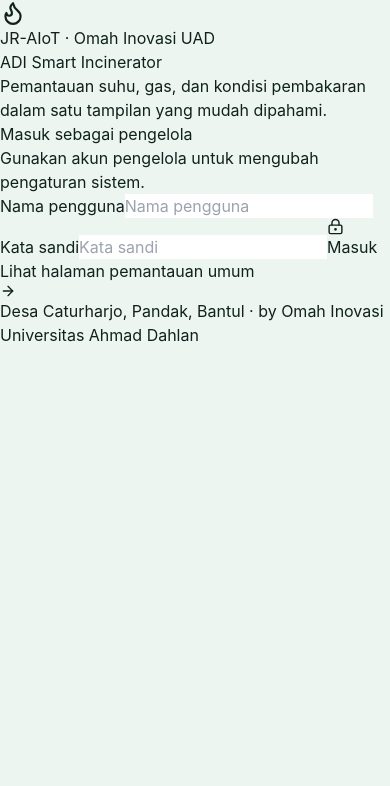
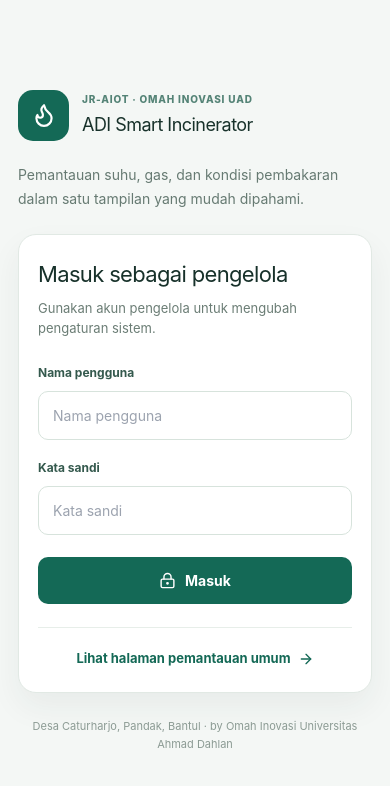
Before and after one commit to jrcoreid-repo/IoT_Incenerator_2026, a Next.js app: page /login in a window 390 px wide. Shown: the top 786 px of the page. Built offline with nearby package versions, Linux system fonts and the light colour scheme.

Commit message:
design: simplify dashboard visual system and add clean responsive login styles

```diff
--- a/app/globals.css
+++ b/app/globals.css
@@ -407,38 +407,64 @@ h1,h2,h3,p { margin-top: 0; }
 
 .mobile-nav { display:none; }
 
-.login-page {
-  min-height:100vh; display:grid; place-items:center; padding:22px;
-  background:
-    radial-gradient(circle at 50% 0%, rgba(46,230,180,.16), transparent 28rem),
-    linear-gradient(180deg,#071a16,#0a2d26);
+
+/* Minimal login: one clear form, no decorative machine illustration. */
+.login-simple {
+  min-height:100vh; display:grid; place-items:center;
+  padding:32px 18px; background:#f4f7f5; color:#17312a;
 }
-.login-card {
-  width:min(420px,100%); border:1px solid rgba(255,255,255,.10);
-  background:rgba(9,31,26,.82); color:#fff; border-radius:24px;
-  box-shadow:0 28px 70px rgba(0,0,0,.28); padding:30px; backdrop-filter:blur(18px);
+.login-simple-shell { width:min(476px,100%); }
+.login-simple-brand { display:flex; align-items:center; gap:13px; }
+.login-simple-mark {
+  width:51px; height:51px; flex:0 0 auto; display:grid; place-items:center;
+  border-radius:15px; color:#fff; background:#146956;
 }
-.login-card .brand-mark {
-  width:50px;height:50px;border-radius:16px;display:grid;place-items:center;
-  background:linear-gradient(135deg,#2ee6b4,#0ea5e9);color:#05251d;margin-bottom:20px;
+.login-simple-overline {
+  margin:0 0 4px; color:#548376; font-size:10px;
+  letter-spacing:.08em; text-transform:uppercase; font-weight:800;
 }
-.login-card h1 { font-size:29px; letter-spacing:-.045em; margin-bottom:8px; }
-.login-card .muted { color:rgba(255,255,255,.62); }
-.login-form { display:grid; gap:13px; margin-top:24px; }
-.login-form label { display:grid; gap:6px; font-size:11px; color:rgba(255,255,255,.68); font-weight:700; }
-.login-form input {
-  border:1px solid rgba(255,255,255,.11); background:rgba(255,255,255,.06);
-  color:#fff; border-radius:12px; padding:12px; outline:none;
+.login-simple-brand h1 { font-size:21px; letter-spacing:-.03em; margin:0; }
+.login-simple-intro {
+  color:#667a72; line-height:1.7; font-size:14px; margin:22px 0 23px;
 }
-.login-form input:focus { border-color:#2ee6b4; box-shadow:0 0 0 3px rgba(46,230,180,.10); }
-.login-form button {
-  border:0; background:linear-gradient(135deg,#2ee6b4,#0ea5e9); color:#04251d;
-  padding:12px 14px; border-radius:12px; font-weight:900;
-  display:flex; align-items:center; justify-content:center; gap:8px; margin-top:4px;
+.login-simple-card {
+  background:#fff; border:1px solid #e1e9e4; padding:29px;
+  border-radius:18px; box-shadow:0 14px 32px rgba(31,59,48,.06);
 }
-.form-error { color:#ff8d8d; font-size:11px; }
-.tiny-note { color:rgba(255,255,255,.48); font-size:9px; margin:15px 0 0; }
-
+.login-simple-card h2 { font-size:22px; letter-spacing:-.03em; margin:0 0 7px; }
+.login-simple-card > p { font-size:13px; color:#6b7d75; line-height:1.6; margin:0; }
+.login-simple-form { display:grid; gap:9px; margin-top:25px; }
+.login-simple-form label { font-size:12px; font-weight:750; color:#34594d; }
+.login-simple-form input {
+  width:100%; padding:13px 14px; margin-bottom:10px; border-radius:10px;
+  background:#fff; border:1px solid #d7e3dc; color:#183329; outline:0;
+  font-size:14px;
+}
+.login-simple-form input:focus {
+  border-color:#178469; box-shadow:0 0 0 3px rgba(23,132,105,.11);
+}
+.login-simple-form button {
+  width:100%; border:0; border-radius:10px; background:#146956; color:white;
+  display:flex; align-items:center; justify-content:center; gap:9px;
+  padding:13px; font-size:14px; font-weight:750; margin-top:3px;
+}
+.login-simple-form button:hover { background:#0d5343; }
+.login-simple-form button:disabled { opacity:.65; cursor:wait; }
+.login-simple-error { color:#b32e2e; font-size:12px; margin:0 0 6px; }
+.login-simple-link {
+  display:flex; align-items:center; justify-content:center; gap:7px; margin-top:23px;
+  padding-top:21px; border-top:1px solid #e7eee9; text-decoration:none;
+  color:#146956; font-size:13px; font-weight:700;
+}
+.login-simple-link:hover { text-decoration:underline; }
+.login-simple-footer {
+  text-align:center; color:#8c9b94; font-size:11px; margin:24px auto 0;
+  line-height:1.7; max-width:390px;
+}
+@media (max-width:520px) {
+  .login-simple-card { padding:23px 19px; }
+  .login-simple-brand h1 { font-size:18px; }
+}
 @media (max-width: 1180px) {
   .metric-grid { grid-template-columns:repeat(2,1fr); }
   .device-grid { grid-template-columns:repeat(3,1fr); }
@@ -504,169 +530,68 @@ h1,h2,h3,p { margin-top: 0; }
 }
 
 
-/* Login V2 — ADI Smart Incinerator */
-.login-page-v2 {
-  min-height:100vh;
-  padding:22px;
-  background:
-    linear-gradient(145deg, rgba(4,35,29,.96), rgba(7,58,48,.96)),
-    var(--bg);
+
+/* Operator-first dashboard: restrained color, plain cards and clear hierarchy. */
+.app-shell { background:var(--bg); }
+.sidebar { background:var(--sidebar-a); box-shadow:none; }
+.brand-logo { background:#1e8a70; color:#fff; box-shadow:none; }
+.side-nav button:hover { transform:none; }
+.side-nav button.active {
+  background:rgba(255,255,255,.12); border-color:transparent;
+  box-shadow:inset 3px 0 0 #73d8b5;
 }
-.login-layout-v2 {
-  width:min(1280px,100%);
-  min-height:calc(100vh - 44px);
-  margin:0 auto;
-  display:grid;
-  grid-template-columns:minmax(0,1.2fr) minmax(360px,.8fr);
-  gap:22px;
+.main-content { max-width:1680px; }
+.topbar h1 { font-size:26px; letter-spacing:-.03em; }
+.live-badge, .icon-button { box-shadow:none; }
+.project-context { background:var(--surface-strong); border-color:var(--border); box-shadow:none; border-radius:14px; }
+.hero-status {
+  min-height:120px; background:var(--surface-strong)!important; color:var(--text)!important;
+  border:1px solid var(--border)!important; box-shadow:none; border-left:4px solid var(--accent)!important;
+  border-radius:16px;
 }
-.login-showcase {
-  min-width:0;
-  padding:30px;
-  border:1px solid rgba(255,255,255,.10);
-  border-radius:28px;
-  background:linear-gradient(180deg,rgba(17,65,55,.94),rgba(8,37,31,.96));
-  color:#fff;
-  box-shadow:0 30px 80px rgba(0,0,0,.24);
-  display:flex;
-  flex-direction:column;
-  justify-content:space-between;
+.hero-status.status-warn { border-left-color:#d69b24!important; }
+.hero-status.status-muted { border-left-color:#94a3a4!important; }
+.hero-status .section-kicker, .hero-status .muted, .hero-status .hero-mini span,
+.hero-status .hero-time span { color:var(--muted); }
+.hero-icon-wrap { background:var(--surface-2); color:var(--accent); border:0; backdrop-filter:none; }
+.combustion-state { color:var(--text)!important; font-size:28px; }
+.hero-mini, .hero-time { background:var(--surface-2); border:1px solid var(--border); backdrop-filter:none; }
+.hero-mini strong, .hero-time strong { color:var(--text); }
+.metric-card {
+  min-height:140px; background:var(--surface-strong); border-color:var(--border);
+  box-shadow:none; border-radius:14px;
 }
-.login-kicker {
-  margin:0 0 8px;
-  color:#75efd0;
-  font-size:10px;
-  font-weight:900;
-  letter-spacing:.15em;
+.metric-card:hover { transform:none; border-color:var(--accent); box-shadow:none; }
+.metric-label { color:var(--muted); font-size:12px; }
+.metric-status-dot, .metric-accent-line { display:none; }
+.metric-icon { border:0; background:var(--surface-2); }
+.metric-value { font-size:28px; }
+.panel {
+  background:var(--surface-strong); box-shadow:none;
+  border-radius:16px;
 }
-.login-showcase-copy h2 {
-  max-width:690px;
-  margin:0 0 12px;
-  font-size:clamp(29px,3vw,44px);
-  line-height:1.06;
-  letter-spacing:-.045em;
+.risk-row, .ai-insight, .device-pill, .event-row, .analysis-score-row > div {
+  background:var(--surface-2);
 }
-.login-showcase-copy > p:last-child {
-  max-width:650px;
-  margin:0;
-  color:rgba(255,255,255,.66);
-  font-size:13px;
-  line-height:1.7;
+.range-tabs button.active { background:#147762; box-shadow:none; }
+.primary-button { background:#147762; box-shadow:none; }
+.device-pill { border-color:var(--border); }
+.data-demo-note {
+  grid-column:1 / -1; display:flex; gap:9px; align-items:flex-start;
+  padding:11px 14px; color:var(--muted); font-size:12px;
+  background:var(--surface-strong); border:1px solid var(--border); border-radius:12px;
 }
-.login-incinerator-wrap {
-  margin:18px 0;
-  min-height:280px;
-  display:grid;
-  place-items:center;
-  border:1px solid rgba(255,255,255,.07);
-  border-radius:22px;
-  background:rgba(255,255,255,.025);
-  overflow:hidden;
+.extra-metrics { grid-column:1 / -1; padding:0; }
+.extra-metrics summary {
+  padding:16px 20px; cursor:pointer; font-size:14px; font-weight:750;
+  list-style-position:inside;
 }
-.login-incinerator-svg {
-  display:block;
-  width:100%;
-  max-height:430px;
+.extra-metrics .metric-grid { padding:0 18px 18px; }
+.simple-alert-panel { grid-column:1 / -1; }
+.simple-alert-panel .event-row { border-radius:10px; }
+.simple-alert-panel .event-list { grid-template-columns:1fr; }
+.demo-text { color:var(--muted); font-size:11px; line-height:1.55; }
+@media (max-width:820px) {
+  .mobile-nav { display:flex; grid-template-columns:none; overflow-x:auto; justify-content:space-around; gap:2px; }
+  .mobile-nav button { flex:1 0 64px; min-width:64px; }
 }
-.login-feature-row {
-  display:grid;
-  grid-template-columns:repeat(3,1fr);
-  gap:10px;
-}
-.login-feature-row > div {
-  display:grid;
-  grid-template-columns:auto 1fr;
-  column-gap:10px;
-  align-items:center;
-  padding:13px;
-  border:1px solid rgba(255,255,255,.08);
-  border-radius:15px;
-  background:rgba(255,255,255,.045);
-}
-.login-feature-icon {
-  grid-row:1 / 3;
-  width:34px;
-  height:34px;
-  display:grid;
-  place-items:center;
-  border-radius:10px;
-  color:#05251d;
-  background:linear-gradient(135deg,#2ee6b4,#38bdf8);
-}
-.login-feature-row strong { font-size:11px; }
-.login-feature-row small { color:rgba(255,255,255,.52); font-size:9px; margin-top:2px; }
-
-.login-form-side {
-  display:flex;
-  align-items:center;
-  justify-content:center;
-  min-width:0;
-}
-.login-card-v2 {
-  width:min(460px,100%);
-  border-radius:26px;
-}
-.login-card-v2 h1 {
-  margin-bottom:8px;
-  font-size:31px;
-}
-.login-card-v2 .muted {
-  line-height:1.65;
-}
-.login-access-pill {
-  width:max-content;
-  display:flex;
-  align-items:center;
-  gap:7px;
-  margin:18px 0 20px;
-  padding:8px 10px;
-  border:1px solid rgba(46,230,180,.16);
-  border-radius:999px;
-  background:rgba(46,230,180,.08);
-  color:#8ff3d8;
-  font-size:10px;
-  font-weight:800;
-}
-.login-card-v2 .login-form { margin-top:0; }
-.login-card-v2 .login-form input { padding:13px 14px; }
-.login-card-v2 .login-form button {
-  margin-top:6px;
-  padding:13px 14px;
-  box-shadow:0 14px 30px rgba(46,230,180,.14);
-}
-
-@media (max-width: 980px) {
-  .login-layout-v2 {
-    grid-template-columns:1fr;
-    min-height:auto;
-  }
-  .login-showcase { padding:22px; }
-  .login-incinerator-wrap { min-height:240px; }
-  .login-form-side { align-items:flex-start; }
-  .login-card-v2 { width:100%; }
-}
-@media (max-width: 640px) {
-  .login-page-v2 { padding:12px; }
-  .login-layout-v2 { gap:12px; }
-  .login-showcase {
-    padding:17px;
-    border-radius:21px;
-  }
-  .login-showcase-copy h2 { font-size:25px; }
-  .login-showcase-copy > p:last-child {
-    font-size:11px;
-    line-height:1.55;
-  }
-  .login-incinerator-wrap {
-    min-height:0;
-    margin:14px 0;
-    border-radius:17px;
-  }
-  .login-feature-row { grid-template-columns:1fr; }
-  .login-feature-row > div { padding:10px 11px; }
-  .login-card-v2 {
-    padding:23px 18px;
-    border-radius:21px;
-  }
-  .login-card-v2 h1 { font-size:25px; }
-}
```
